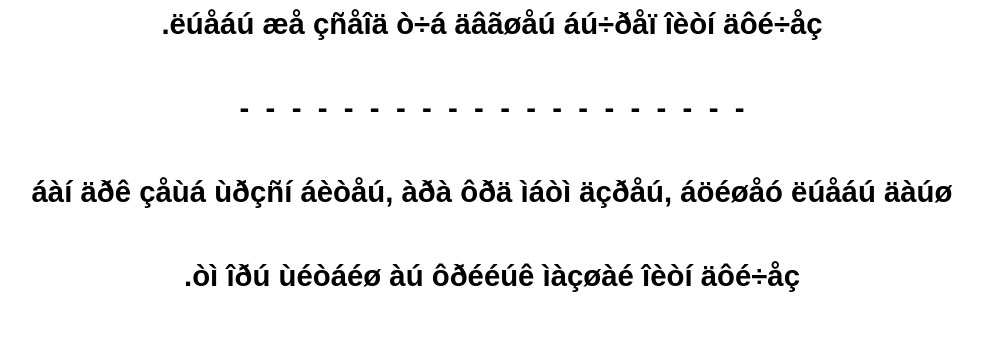
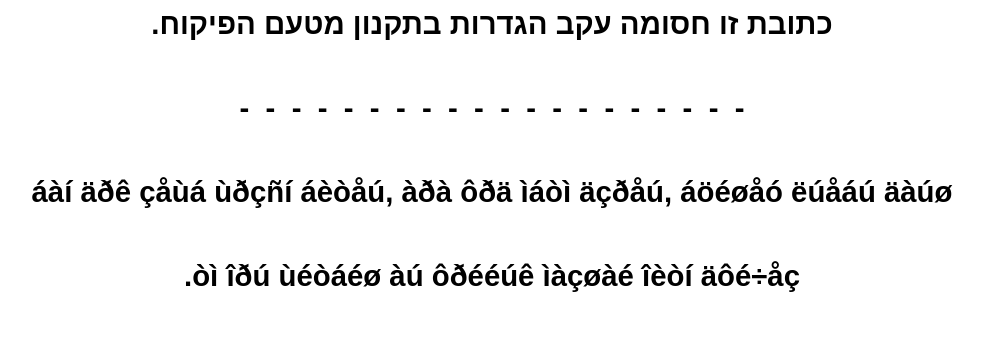
Before and after one commit to b37365/Shops, a plain HTML site: page index.html in a window 1280 px wide. Shown: the whole page, without its empty margins (148-1131 px from the left). Drawn offline with Linux system fonts and the light colour scheme.

Commit message:
Update index.html

```diff
--- a/index.html
+++ b/index.html
@@ -1603,8 +1603,7 @@ div.WordSection1
 <p class=MsoNormal align=center dir=RTL style='text-align:center'><b><span
 lang=HE style='font-size:22.0pt;line-height:107%;font-family:"Arial",sans-serif;
 mso-ascii-font-family:Calibri;mso-ascii-theme-font:minor-latin;mso-hansi-font-family:
-Calibri;mso-hansi-theme-font:minor-latin;mso-bidi-theme-font:minor-bidi'>ëúåáú
-æå çñåîä ò÷á äâãøåú áú÷ðåï îèòí äôé÷åç.</span></b><span dir=LTR
+Calibri;mso-hansi-theme-font:minor-latin;mso-bidi-theme-font:minor-bidi'>כתובת זו חסומה עקב הגדרות בתקנון מטעם הפיקוח.</span></b><span dir=LTR
 style='font-size:22.0pt;line-height:107%'><o:p></o:p></span></p>
 
 <p class=MsoNormal align=center dir=RTL style='text-align:center'><span
```
